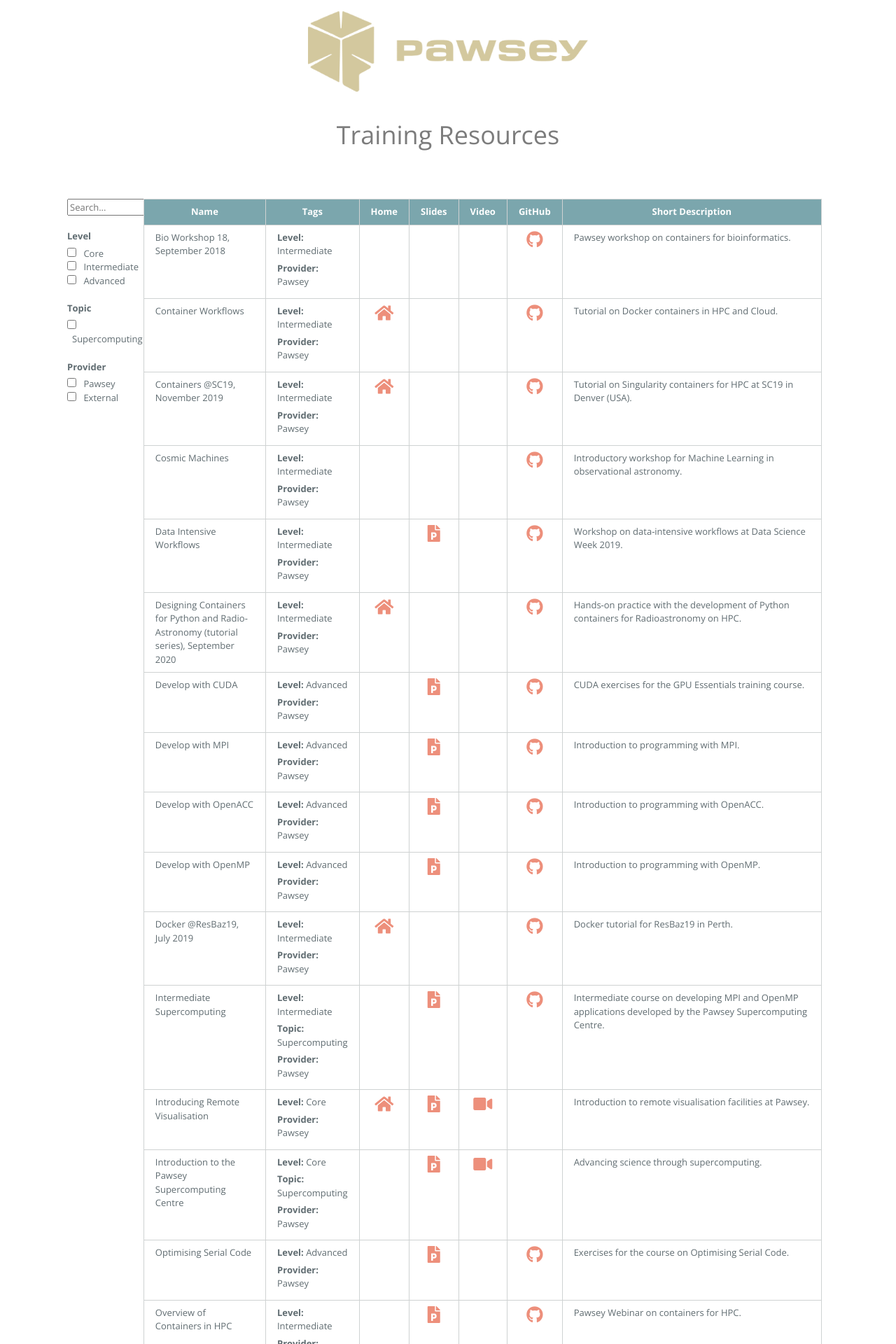
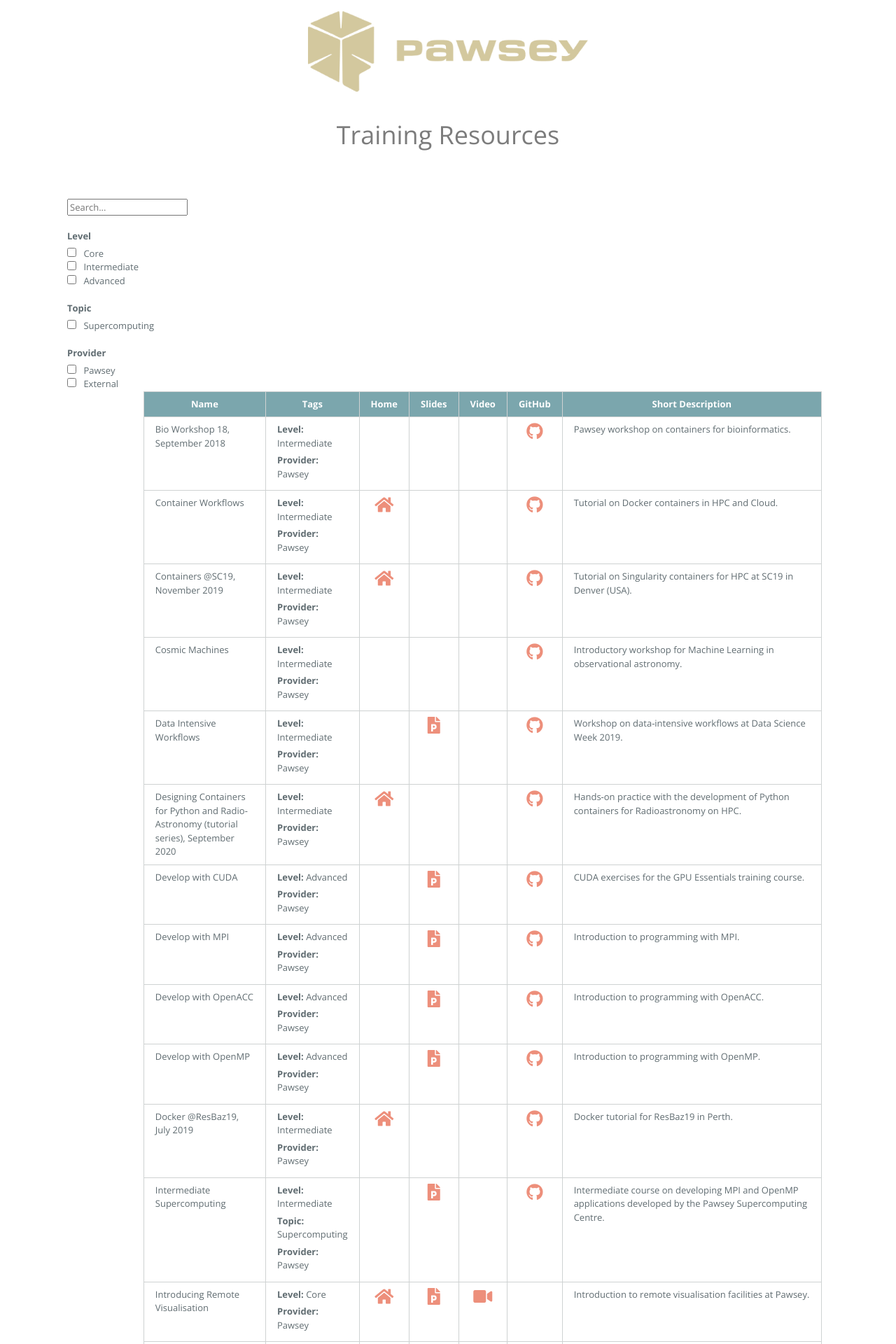
Before and after one commit to PawseySC/PawseySC.github.io, a Jekyll site: the page built from training.md, in a window 1280 px wide. Shown: the top 1920 px of the page at 70% size. Built offline with Jekyll 4.4.1, drawn with Linux system fonts in a browser that asks for light colours; our own code applies the rules of GitHub Pages for plain Markdown files; the repository's description, which GitHub fills in, is left out.

Commit message:
testing left section width

```diff
--- a/_layouts/default.html
+++ b/_layouts/default.html
@@ -21,7 +21,7 @@
       <h2 class="project-tagline">Training Resources</h2>
     </div>
     <div class="main-content">
-      <div class="main-content-search">
+      <div class="main-content-search" style="width:400px;">
         <div>
           <input id="searchInput" type="text" placeholder="Search...">
         </div>
```
